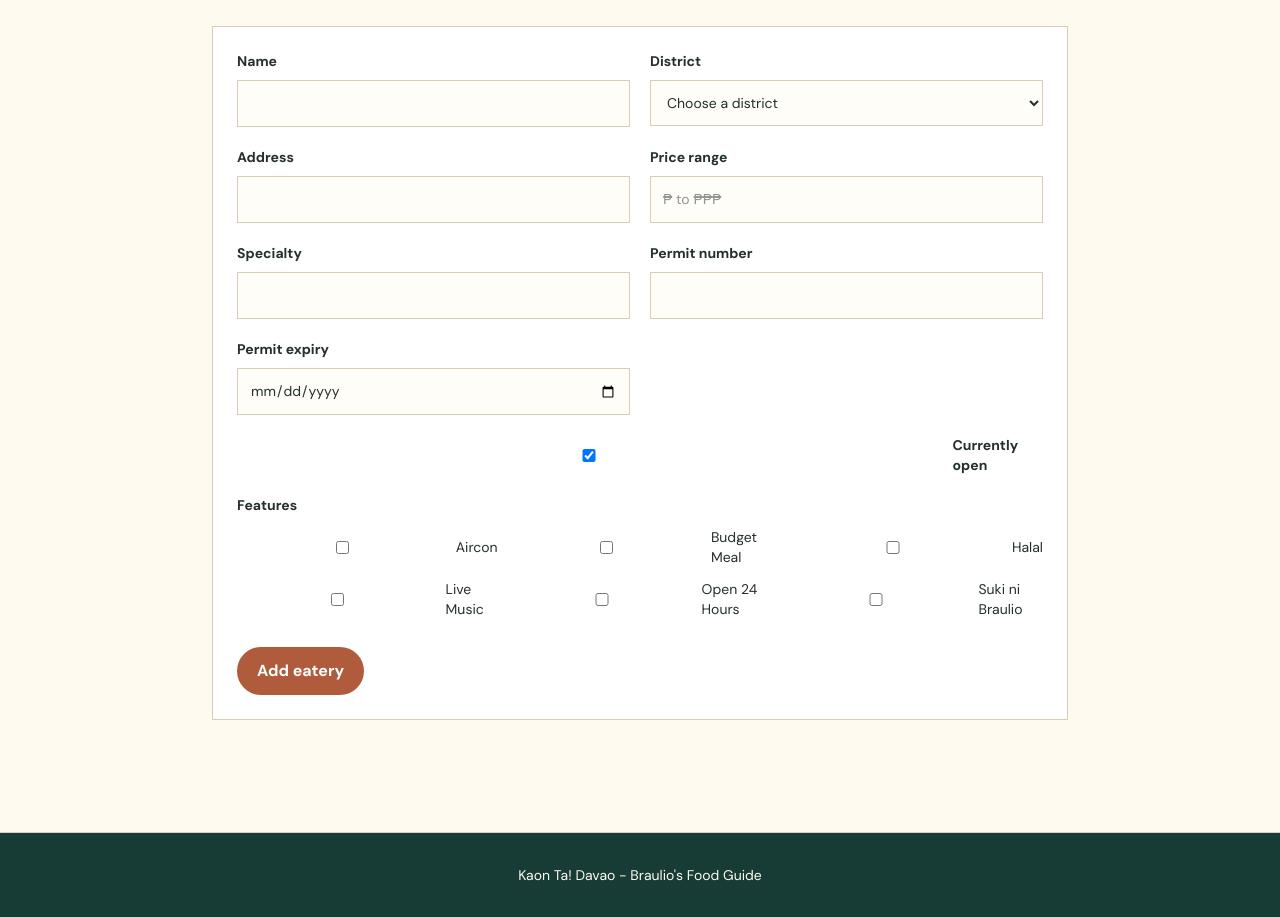
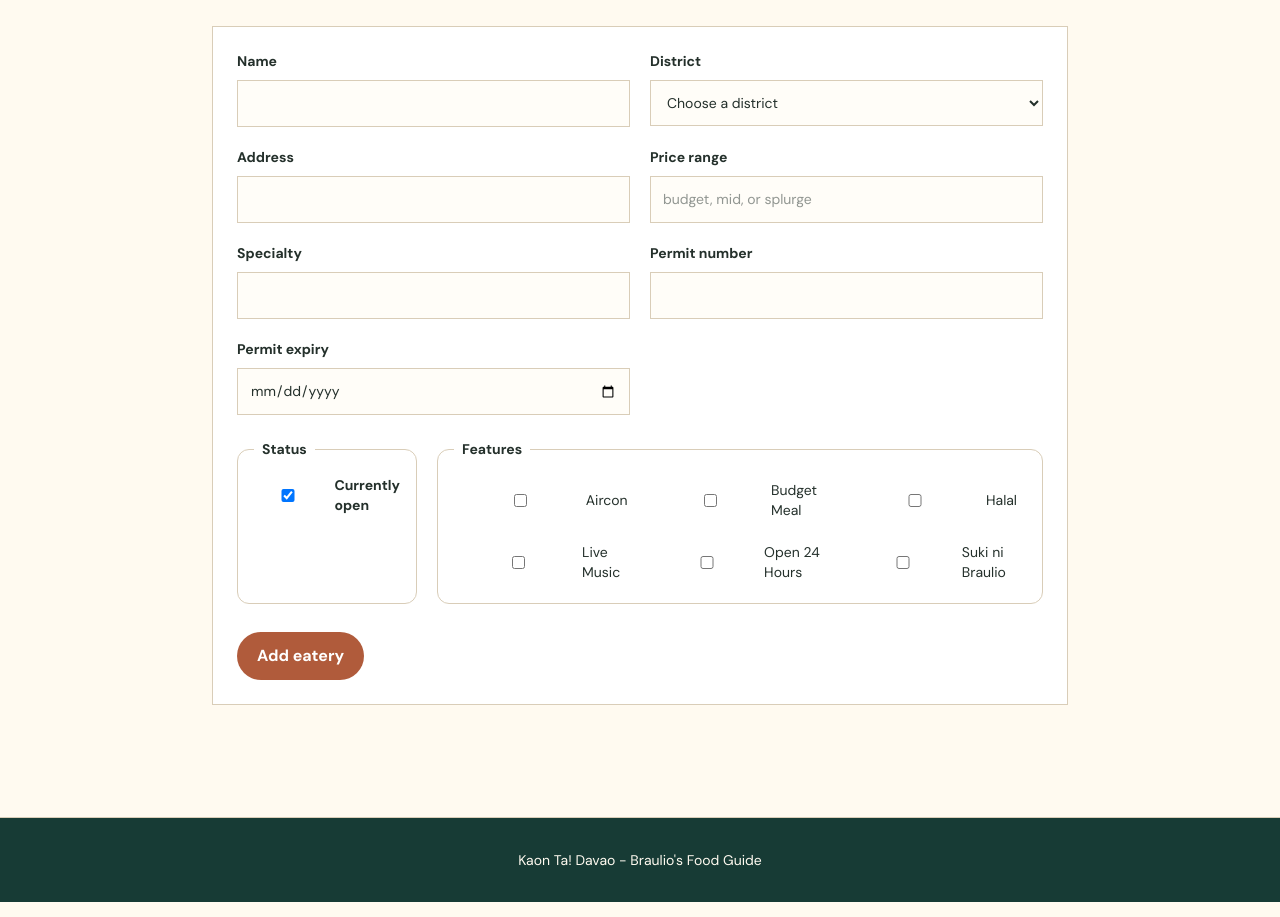
Before and after one commit to mokichino/PrefinalProject-Braulio-KaonTaDavao, a Laravel app: page /eateries/create in a window 1280 px wide. Shown: the part 191-1108 px from the top of the page. Run offline with Laravel 12, Linux system fonts and the light colour scheme; data comes from the database, SQL or seed files in the repository; style sheets or scripts are compiled from the project's sources.

Commit message:
Improve create form spacing and refresh screenshot

```diff
--- a/resources/views/eateries/_form.blade.php
+++ b/resources/views/eateries/_form.blade.php
@@ -3,11 +3,32 @@
     <label class="field">Name<input name="name" value="{{ old('name', $eatery->name ?? '') }}" required></label>
     <label class="field">District<select name="district_id" required><option value="">Choose a district</option>@foreach ($districts as $district)<option value="{{ $district->id }}" @selected(old('district_id', $eatery->district_id ?? '') == $district->id)>{{ $district->name }}</option>@endforeach</select></label>
     <label class="field">Address<input name="address" value="{{ old('address', $eatery->address ?? '') }}" required></label>
-    <label class="field">Price range<input name="price_range" value="{{ old('price_range', $eatery->price_range ?? '') }}" placeholder="₱ to ₱₱₱" required></label>
+    <label class="field">Price range<input name="price_range" value="{{ old('price_range', $eatery->price_range ?? '') }}" placeholder="budget, mid, or splurge" required></label>
     <label class="field">Specialty<input name="specialty" value="{{ old('specialty', $eatery->specialty ?? '') }}"></label>
     <label class="field">Permit number<input name="permit_no" value="{{ old('permit_no', $eatery->permit->permit_no ?? '') }}" required></label>
     <label class="field">Permit expiry<input type="date" name="expires_on" value="{{ old('expires_on', optional($eatery->permit ?? null)->expires_on?->format('Y-m-d')) }}" required></label>
 </div>
-<label class="mt-5 flex items-center gap-3 text-sm font-semibold"><input type="checkbox" name="is_open" value="1" @checked(old('is_open', $eatery->is_open ?? true))> Currently open</label>
-<fieldset class="mt-5"><legend class="mb-3 text-sm font-bold">Features</legend><div class="grid gap-3 sm:grid-cols-2 md:grid-cols-3">@foreach ($features as $feature)<label class="flex items-center gap-2 text-sm"><input type="checkbox" name="features[]" value="{{ $feature->id }}" @checked(in_array($feature->id, old('features', isset($eatery) ? $eatery->features->pluck('id')->all() : [])))>{{ $feature->name }}</label>@endforeach</div></fieldset>
+
+<div class="mt-6 grid gap-5 md:grid-cols-[180px_minmax(0,1fr)]">
+    <fieldset class="rounded-xl border border-[#d9cdb8] bg-white/70 p-4">
+        <legend class="px-2 text-sm font-bold">Status</legend>
+        <label class="flex items-center gap-3 text-sm font-semibold">
+            <input type="checkbox" name="is_open" value="1" @checked(old('is_open', $eatery->is_open ?? true))>
+            <span>Currently open</span>
+        </label>
+    </fieldset>
+
+    <fieldset class="rounded-xl border border-[#d9cdb8] bg-white/70 p-4">
+        <legend class="px-2 text-sm font-bold">Features</legend>
+        <div class="grid gap-3 sm:grid-cols-2 lg:grid-cols-3">
+            @foreach ($features as $feature)
+                <label class="flex items-center gap-2 rounded-lg border border-transparent px-2 py-1 text-sm hover:border-[#d9cdb8] hover:bg-white">
+                    <input type="checkbox" name="features[]" value="{{ $feature->id }}" @checked(in_array($feature->id, old('features', isset($eatery) ? $eatery->features->pluck('id')->all() : [])))>
+                    <span>{{ $feature->name }}</span>
+                </label>
+            @endforeach
+        </div>
+    </fieldset>
+</div>
+
 <button class="mt-7 rounded-full bg-[#b05b3b] px-5 py-3 font-bold text-white hover:bg-[#8d422d]">{{ $buttonText }}</button>
```
Also changed, not shown: 1 other file.
